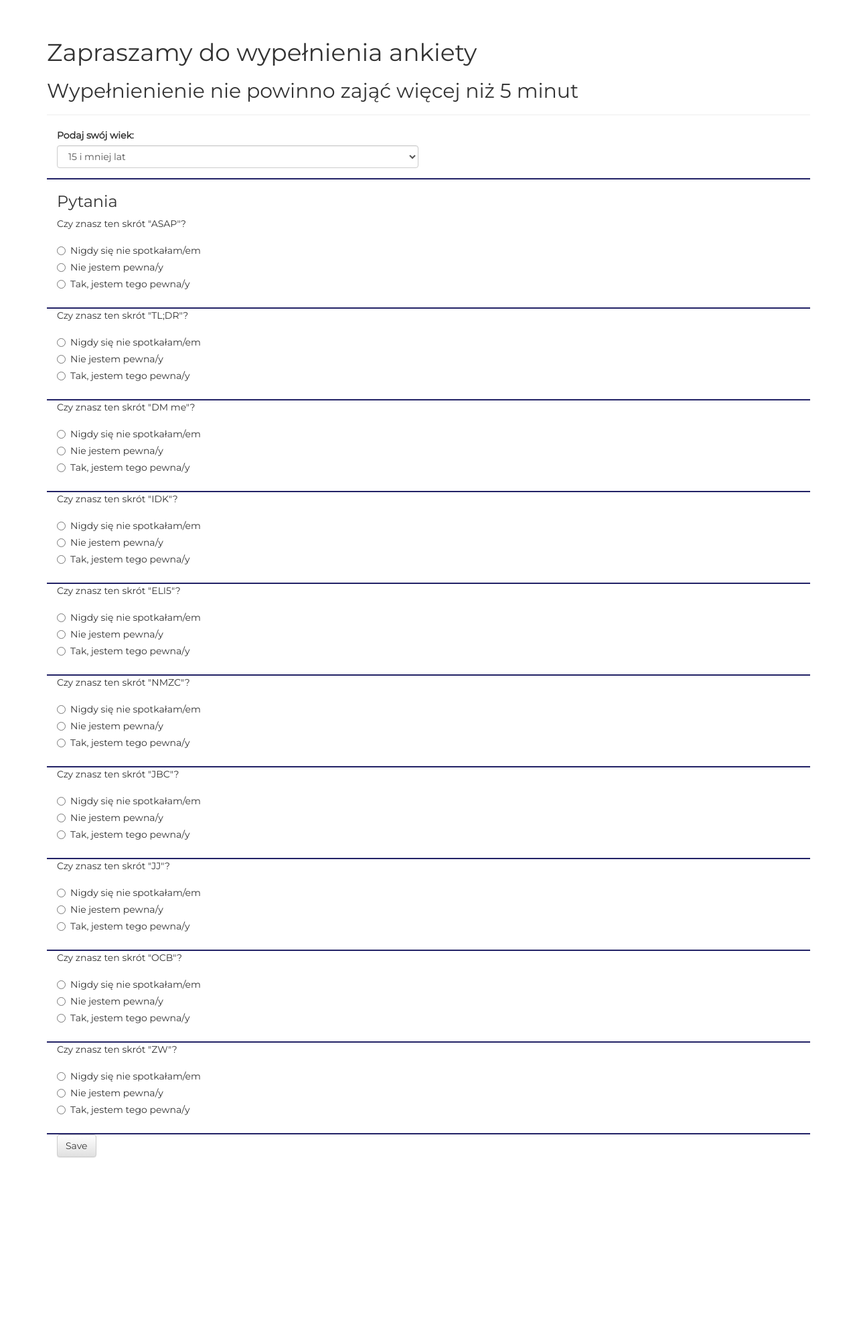
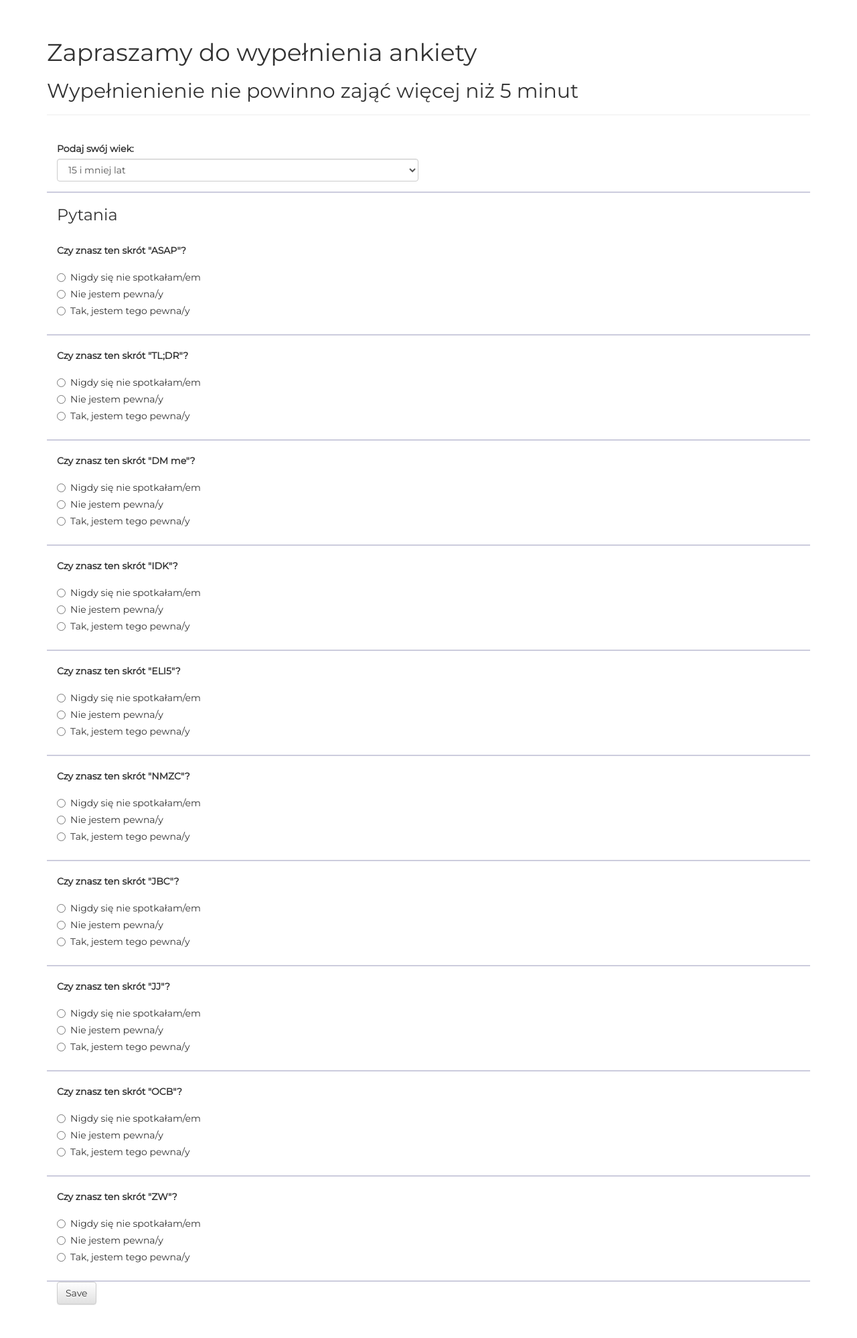
Before and after one commit to kniem/ankieta, a Flask app: page /form in a window 1280 px wide. Shown: the part 51-2049 px from the top of the page at 67% size. Before the commit the page ends 1780 px from the top, so only its background shows below. Run offline with Flask 2, Linux system fonts and the light colour scheme; some libraries are stand-ins or nearby versions.

Commit message:
small form font changes

```diff
--- a/static/css/theme.css
+++ b/static/css/theme.css
@@ -19,12 +19,17 @@ body {
 }
 
 .err-msg {
-color: #cc1111;
-font-weight: bold;
-padding-top: 10px;
-padding-bottom: -5px;
+    color: #cc1111;
+    font-weight: bold;
+    padding-top: 10px;
+    padding-bottom: -5px;
 }
 
 .row {
-border-bottom: solid 2px #226;
+    border-bottom: solid 2px #ccd;
+    padding-top: 20px;
 }
+
+.question-font{
+    font-weight: bold;
+}
--- a/templates/form.html
+++ b/templates/form.html
@@ -28,7 +28,7 @@
         <h3>Pytania</h3>
         <!-- PIERWSZE PYTANIE -->
         <div class="row">
-            <div class="col-md-6 form-group" id="q1">Czy znasz ten skrót "ASAP"?
+            <div class="col-md-6 form-group" id="q1"><span class="question-font">Czy znasz ten skrót "ASAP"?</span>
                 <div class="err-msg" id="errq1"></div>
 
                     <div class="radio">
@@ -51,7 +51,7 @@
                     </div>
 
             </div>
-            <div class="col-md-6" id="q1test" style="display:none">Podaj znaczenie tego skrótu:
+            <div class="col-md-6" id="q1test" style="display:none"><span class="question-font">Podaj znaczenie tego skrótu:</span>
                 <div class="err-msg" id="erra1"></div>
 
                 <div class="radio">
@@ -77,7 +77,7 @@
 
         <!-- DRUGIE PYTANIE -->
          <div class="row">
-            <div class="col-md-6 form-group" id="q2">Czy znasz ten skrót "TL;DR"?
+            <div class="col-md-6 form-group" id="q2"><span class="question-font">Czy znasz ten skrót "TL;DR"?</span>
                 <div class="err-msg" id="errq2"></div>
 
                     <div class="radio">
@@ -100,7 +100,7 @@
                     </div>
 
             </div>
-            <div class="col-md-6" id="q2test" style="display:none">Podaj znaczenie tego skrótu:
+            <div class="col-md-6" id="q2test" style="display:none"><span class="question-font">Podaj znaczenie tego skrótu:</span>
                 <div class="err-msg" id="erra2"></div>
 
                 <div class="radio">
@@ -126,7 +126,7 @@
 
         <!-- TRZECIE PYTANIE -->
          <div class="row">
-            <div class="col-md-6 form-group" id="q3">Czy znasz ten skrót "DM me"?
+            <div class="col-md-6 form-group" id="q3"><span class="question-font">Czy znasz ten skrót "DM me"?</span>
                 <div class="err-msg" id="errq3"></div>
 
                     <div class="radio">
@@ -149,7 +149,7 @@
                     </div>
 
             </div>
-            <div class="col-md-6" id="q3test" style="display:none">Podaj znaczenie tego skrótu:
+            <div class="col-md-6" id="q3test" style="display:none"><span class="question-font">Podaj znaczenie tego skrótu:</span>
                 <div class="err-msg" id="erra3"></div>
 
                 <div class="radio">
@@ -175,7 +175,7 @@
 
         <!-- CZWARTE PYTANIE -->
          <div class="row">
-            <div class="col-md-6 form-group" id="q4">Czy znasz ten skrót "IDK"?
+            <div class="col-md-6 form-group" id="q4"><span class="question-font">Czy znasz ten skrót "IDK"?</span>
                 <div class="err-msg" id="errq4"></div>
 
                     <div class="radio">
@@ -198,7 +198,7 @@
                     </div>
 
             </div>
-            <div class="col-md-6" id="q4test" style="display:none">Podaj znaczenie tego skrótu:
+            <div class="col-md-6" id="q4test" style="display:none"><span class="question-font">Podaj znaczenie tego skrótu:</span>
                 <div class="err-msg" id="erra4"></div>
 
                 <div class="radio">
@@ -224,7 +224,7 @@
 
         <!-- PIĄTE PYTANIE -->
          <div class="row">
-            <div class="col-md-6 form-group" id="q5">Czy znasz ten skrót "ELI5"?
+            <div class="col-md-6 form-group" id="q5"><span class="question-font">Czy znasz ten skrót "ELI5"?</span>
                 <div class="err-msg" id="errq5"></div>
 
                     <div class="radio">
@@ -247,7 +247,7 @@
                     </div>
 
             </div>
-            <div class="col-md-6" id="q5test" style="display:none">Podaj znaczenie tego skrótu:
+            <div class="col-md-6" id="q5test" style="display:none"><span class="question-font">Podaj znaczenie tego skrótu:</span>
                 <div class="err-msg" id="erra5"></div>
 
                 <div class="radio">
@@ -273,7 +273,7 @@
 
         <!-- SZÓSTE PYTANIE -->
          <div class="row">
-            <div class="col-md-6 form-group" id="q6">Czy znasz ten skrót "NMZC"?
+            <div class="col-md-6 form-group" id="q6"><span class="question-font">Czy znasz ten skrót "NMZC"?</span>
                 <div class="err-msg" id="errq6"></div>
 
                     <div class="radio">
@@ -296,7 +296,7 @@
                     </div>
 
             </div>
-            <div class="col-md-6" id="q6test" style="display:none">Podaj znaczenie tego skrótu:
+            <div class="col-md-6" id="q6test" style="display:none"><span class="question-font">Podaj znaczenie tego skrótu:</span>
                 <div class="err-msg" id="erra6"></div>
 
                 <div class="radio">
@@ -322,7 +322,7 @@
 
         <!-- SIÓDME PYTANIE -->
          <div class="row">
-            <div class="col-md-6 form-group" id="q7">Czy znasz ten skrót "JBC"?
+            <div class="col-md-6 form-group" id="q7"><span class="question-font">Czy znasz ten skrót "JBC"?</span>
                 <div class="err-msg" id="errq7"></div>
 
                     <div class="radio">
@@ -345,7 +345,7 @@
                     </div>
 
             </div>
-            <div class="col-md-6" id="q7test" style="display:none">Podaj znaczenie tego skrótu:
+            <div class="col-md-6" id="q7test" style="display:none"><span class="question-font">Podaj znaczenie tego skrótu:</span>
                 <div class="err-msg" id="erra7"></div>
 
                 <div class="radio">
@@ -371,7 +371,7 @@
 
         <!-- ÓSME PYTANIE -->
          <div class="row">
-            <div class="col-md-6 form-group" id="q8">Czy znasz ten skrót "JJ"?
+            <div class="col-md-6 form-group" id="q8"><span class="question-font">Czy znasz ten skrót "JJ"?</span>
                 <div class="err-msg" id="errq8"></div>
 
                     <div class="radio">
@@ -394,7 +394,7 @@
                     </div>
 
             </div>
-            <div class="col-md-6" id="q8test" style="display:none">Podaj znaczenie tego skrótu:
+            <div class="col-md-6" id="q8test" style="display:none"><span class="question-font">Podaj znaczenie tego skrótu:</span>
                 <div class="err-msg" id="erra8"></div>
 
                 <div class="radio">
@@ -420,7 +420,7 @@
 
         <!-- DZIEWIĄTE PYTANIE -->
          <div class="row">
-            <div class="col-md-6 form-group" id="q9">Czy znasz ten skrót "OCB"?
+            <div class="col-md-6 form-group" id="q9"><span class="question-font">Czy znasz ten skrót "OCB"?</span>
                 <div class="err-msg" id="errq9"></div>
 
                     <div class="radio">
@@ -443,7 +443,7 @@
                     </div>
 
             </div>
-            <div class="col-md-6" id="q9test" style="display:none">Podaj znaczenie tego skrótu:
+            <div class="col-md-6" id="q9test" style="display:none"><span class="question-font">Podaj znaczenie tego skrótu:</span>
                 <div class="err-msg" id="erra9"></div>
 
                 <div class="radio">
@@ -469,7 +469,7 @@
 
         <!-- DZIESIĄTE PYTANIE -->
          <div class="row">
-            <div class="col-md-6 form-group" id="q10">Czy znasz ten skrót "ZW"?
+            <div class="col-md-6 form-group" id="q10"><span class="question-font">Czy znasz ten skrót "ZW"?</span>
                 <div class="err-msg" id="errq10"></div>
 
                     <div class="radio">
@@ -492,7 +492,7 @@
                     </div>
 
             </div>
-            <div class="col-md-6" id="q10test" style="display:none">Podaj znaczenie tego skrótu:
+            <div class="col-md-6" id="q10test" style="display:none"><span class="question-font">Podaj znaczenie tego skrótu:</span>
                 <div class="err-msg" id="erra10"></div>
 
                 <div class="radio">
```
